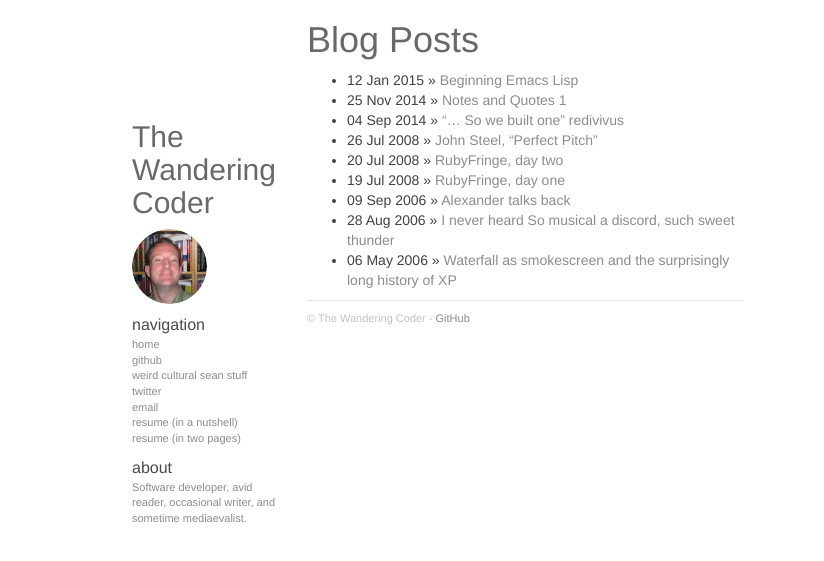
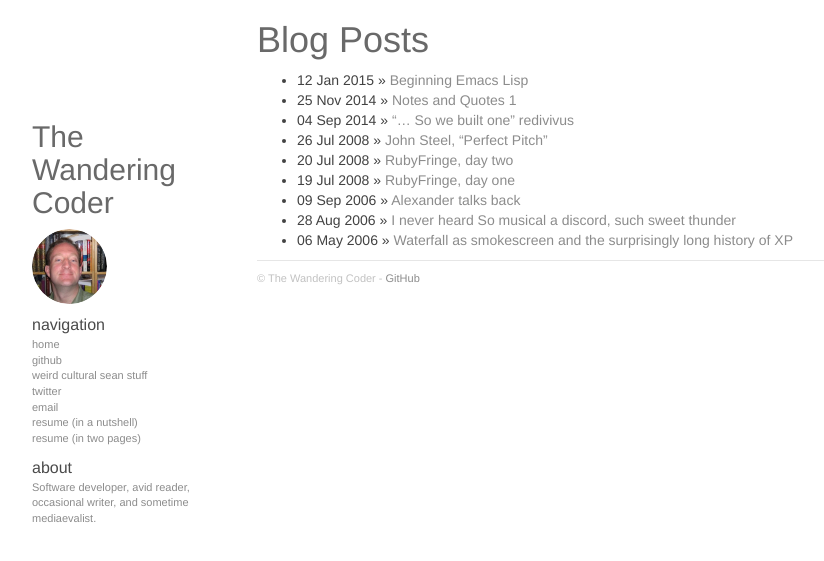
Before and after one commit to smiller/smiller.github.io, a Jekyll site: the page built from index.html, in a window 1280 px wide. Shown: the top 561 px of the page, without its empty margins (173-997 px from the left). Built offline with Jekyll 4.4.1, drawn with Linux system fonts in a browser that asks for light colours; nearby versions of some CDN libraries; Markdown is read by kramdown in place of the engine named in the settings.

Commit message:
Wider main section (that emacs lisp was getting really cramped)

```diff
--- a/css/main.css
+++ b/css/main.css
@@ -9,7 +9,7 @@ body {
 
 @media (min-width: 768px) {
   .container {
-    max-width: 730px;
+    max-width: 930px;
   }
 }
 /**
@@ -69,7 +69,7 @@ div#container {
  * //////////////////////////////////
  */
 div.right {
-    width: 500px;
+    width: 700px;
     float: left;
 }
 
```
